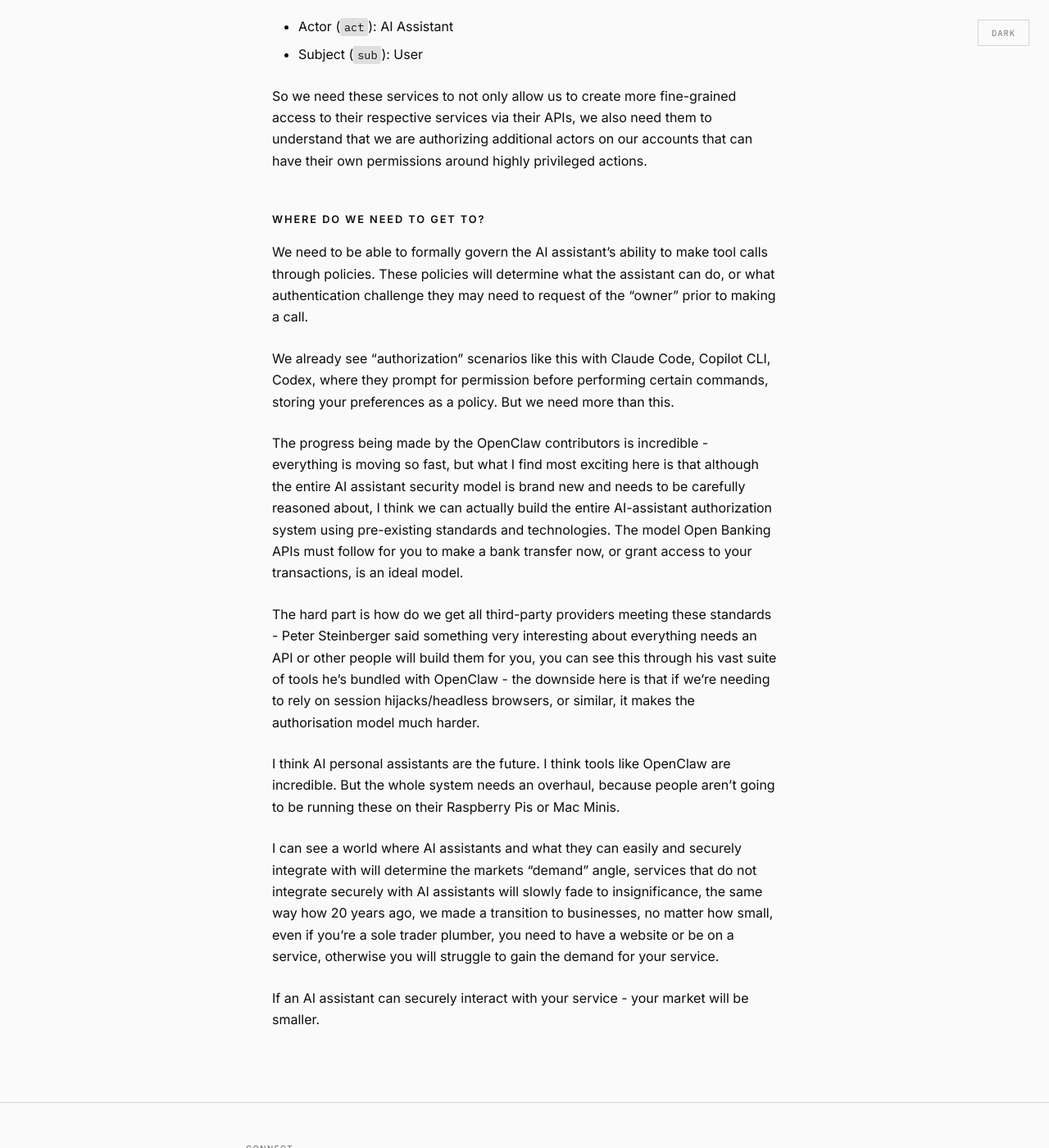
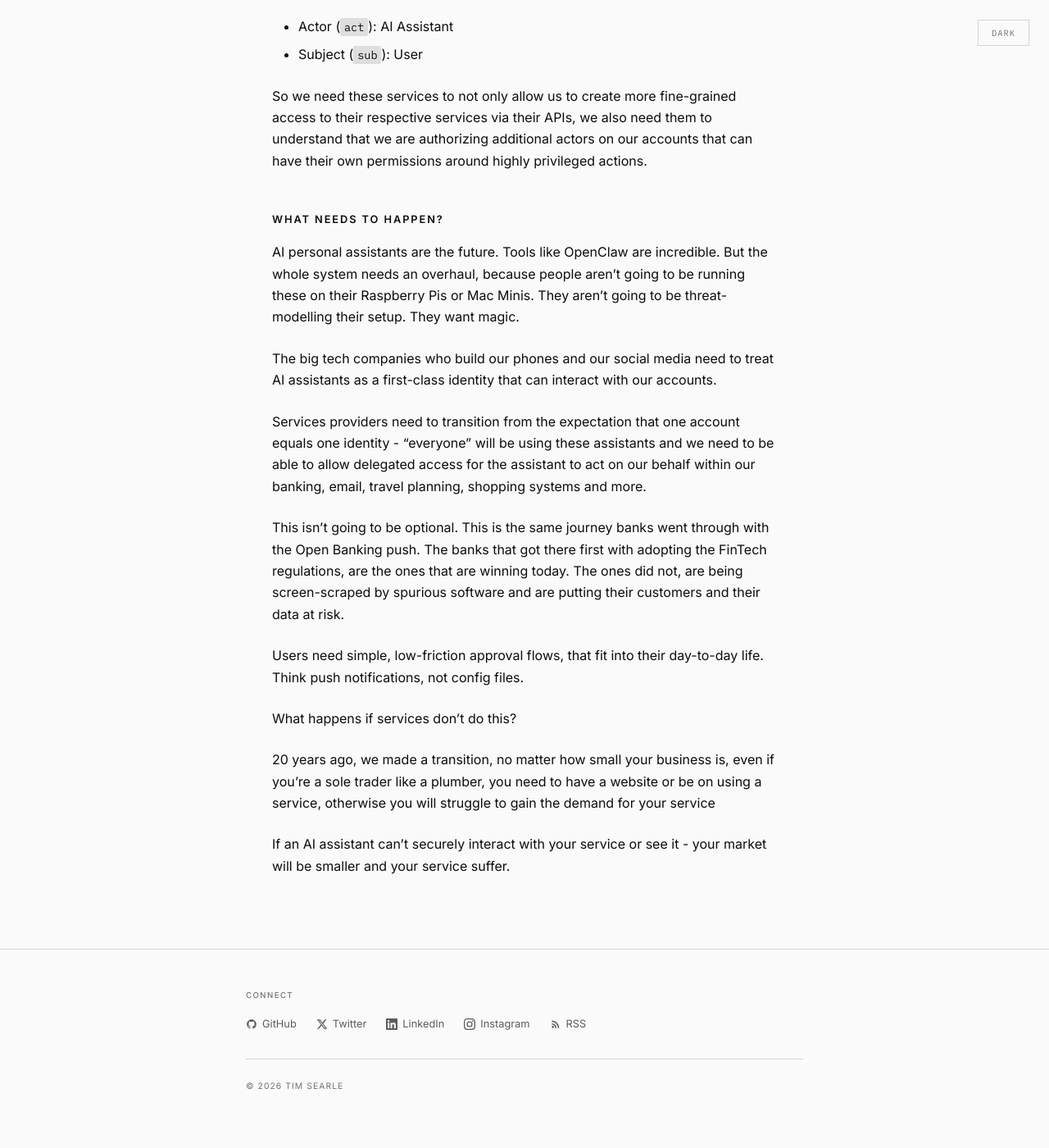
Before and after one commit to timsearle/timsearle.github.io, a Jekyll site: the page built from _posts/2026-02-11-agentic-identity.md, in a window 1280 px wide and 1400 px high, scrolled down 5665 px. Shown: the whole window at 82% size. Built offline with Jekyll 4.4.1, drawn with Linux system fonts in a browser that asks for light colours.

Commit message:
Conclusion tidy up

```diff
--- a/_posts/2026-02-11-agentic-identity.md
+++ b/_posts/2026-02-11-agentic-identity.md
@@ -122,18 +122,20 @@ OAuth 2.0 Token Exchange results in an access token that is a composite identity
 
 So we need these services to not only allow us to create more fine-grained access to their respective services via their APIs, we also need them to understand that we are authorizing additional actors on our accounts that can have their own permissions around highly privileged actions.
 
-## Where do we need to get to?
+## What needs to happen?
 
-We need to be able to formally govern the AI assistant's ability to make tool calls through policies. These policies will determine what the assistant can do, or what authentication challenge they may need to request of the “owner” prior to making a call.
+AI personal assistants are the future. Tools like OpenClaw are incredible. But the whole system needs an overhaul, because people aren't going to be running these on their Raspberry Pis or Mac Minis. They aren’t going to be threat-modelling their setup. They want magic.
 
-We already see "authorization" scenarios like this with Claude Code, Copilot CLI, Codex, where they prompt for permission before performing certain commands, storing your preferences as a policy. But we need more than this.
+The big tech companies who build our phones and our social media need to treat AI assistants as a first-class identity that can interact with our accounts.
 
-The progress being made by the OpenClaw contributors is incredible - everything is moving so fast, but what I find most exciting here is that although the entire AI assistant security model is brand new and needs to be carefully reasoned about, I think we can actually build the entire AI-assistant authorization system using pre-existing standards and technologies. The model Open Banking APIs must follow for you to make a bank transfer now, or grant access to your transactions, is an ideal model.
+Services providers need to transition from the expectation that one account equals one identity - “everyone” will be using these assistants and we need to be able to allow delegated access for the assistant to act on our behalf within our banking, email, travel planning, shopping systems and more.
 
-The hard part is how do we get all third-party providers meeting these standards - Peter Steinberger said something very interesting about everything needs an API or other people will build them for you, you can see this through his vast suite of tools he's bundled with OpenClaw - the downside here is that if we're needing to rely on session hijacks/headless browsers, or similar, it makes the authorisation model much harder.
+This isn’t going to be optional. This is the same journey banks went through with the Open Banking push. The banks that got there first with adopting the FinTech regulations, are the ones that are winning today. The ones did not, are being screen-scraped by spurious software and are putting their customers and their data at risk.
 
-I think AI personal assistants are the future. I think tools like OpenClaw are incredible. But the whole system needs an overhaul, because people aren't going to be running these on their Raspberry Pis or Mac Minis.
+Users need simple, low-friction approval flows, that fit into their day-to-day life. Think push notifications, not config files.
 
-I can see a world where AI assistants and what they can easily and securely integrate with will determine the markets "demand" angle, services that do not integrate securely with AI assistants will slowly fade to insignificance, the same way how 20 years ago, we made a transition to businesses, no matter how small, even if you're a sole trader plumber, you need to have a website or be on a service, otherwise you will struggle to gain the demand for your service.
+What happens if services don’t do this?
 
-If an AI assistant can securely interact with your service - your market will be smaller.
+20 years ago, we made a transition, no matter how small your business is, even if you're a sole trader like a plumber, you need to have a website or be on using a service, otherwise you will struggle to gain the demand for your service
+
+If an AI assistant can’t securely interact with your service or see it - your market will be smaller and your service suffer.
```
